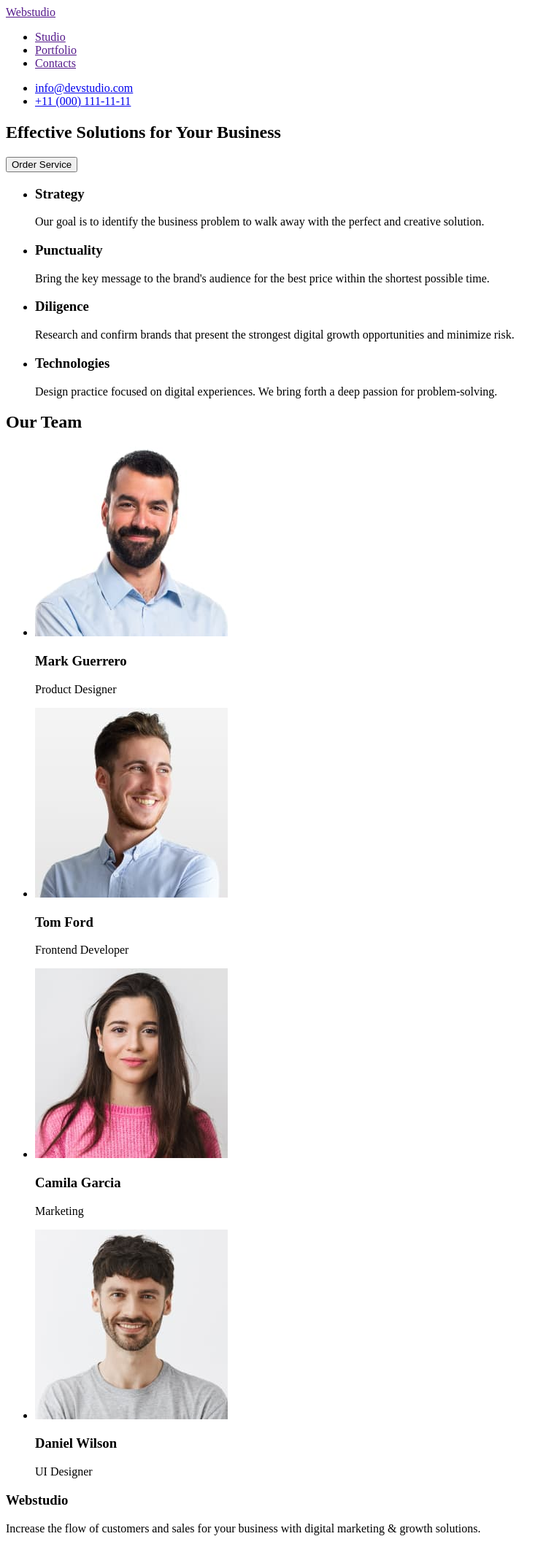
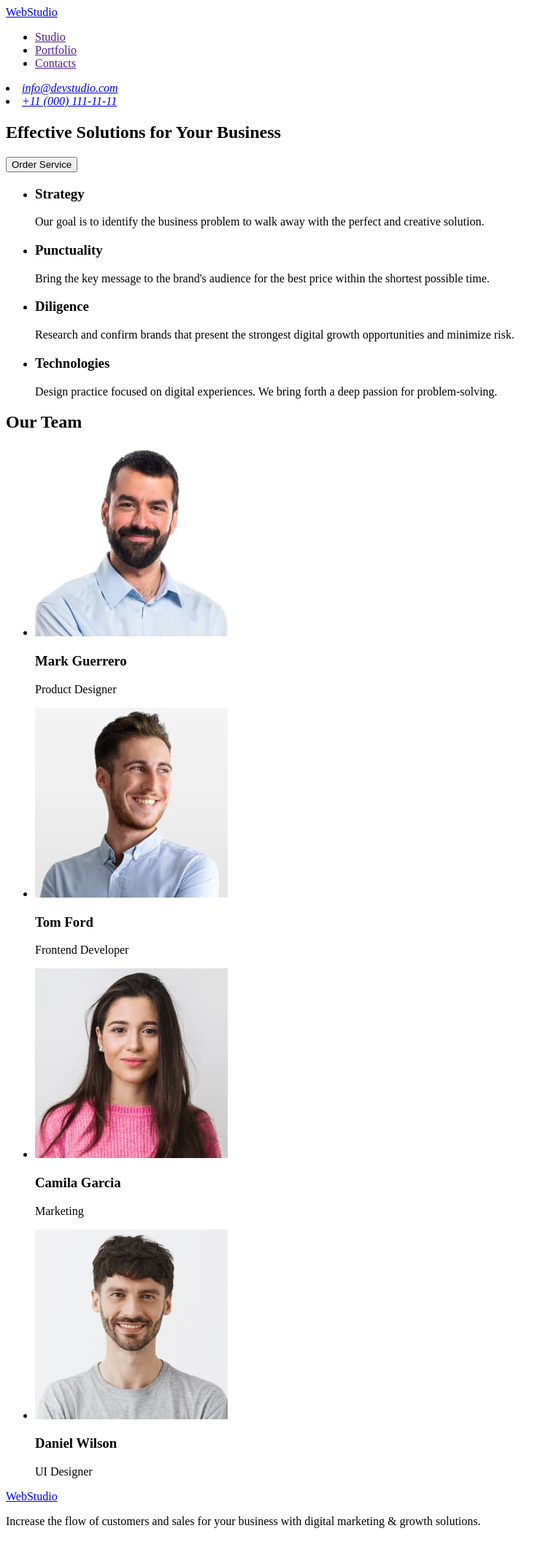
Before and after one commit to arisha02/goit-markup-hw-01, a plain HTML site: page index.html in a window 1280 px wide. Shown: the whole page at 73% size, without its empty margins (0-759 px from the left). Drawn offline with Linux system fonts and the light colour scheme.

Commit message:
index.html

```diff
--- a/index.html
+++ b/index.html
@@ -8,7 +8,7 @@
 <body>
     <header>
  <nav>
-<a href="">Webstudio</a>
+<a href="./index.html">WebStudio</a>
 
 <ul>
     <li>
@@ -21,11 +21,12 @@
         <a href="">Contacts</a>
     </li>
 </ul>
-<ul>
+</nav>
+<address>
     <li><a href="mailto:info@devstudio.com">info@devstudio.com</a></li>
     <li><a href="tel:+110001111111">+11 (000) 111-11-11</a></li>
+</address>
 
-</ul>
 </nav>
 </header>
 
@@ -95,11 +96,10 @@ problem to walk away with the perfect and creative solution.
 
 
     <footer>
-        <section>
-            <h3>Webstudio</h3>
+
+        <a href="./index.html">WebStudio</a>
             <p>Increase the flow of customers and sales for your business with digital marketing & growth solutions.</p>
 
-        </section>
-    </footer>
+ </footer>
 </body>
 </html>
```
